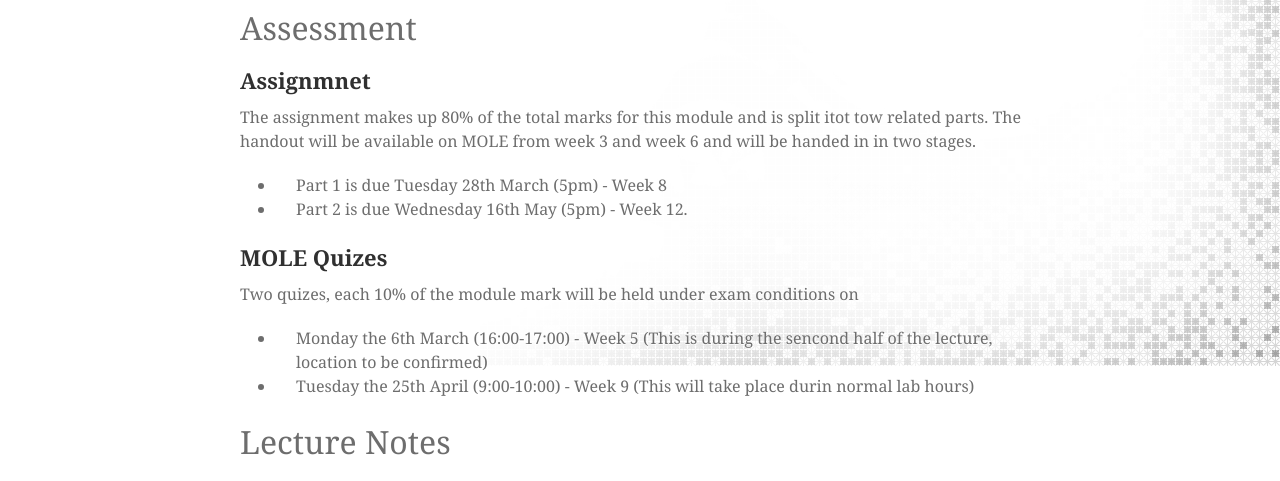
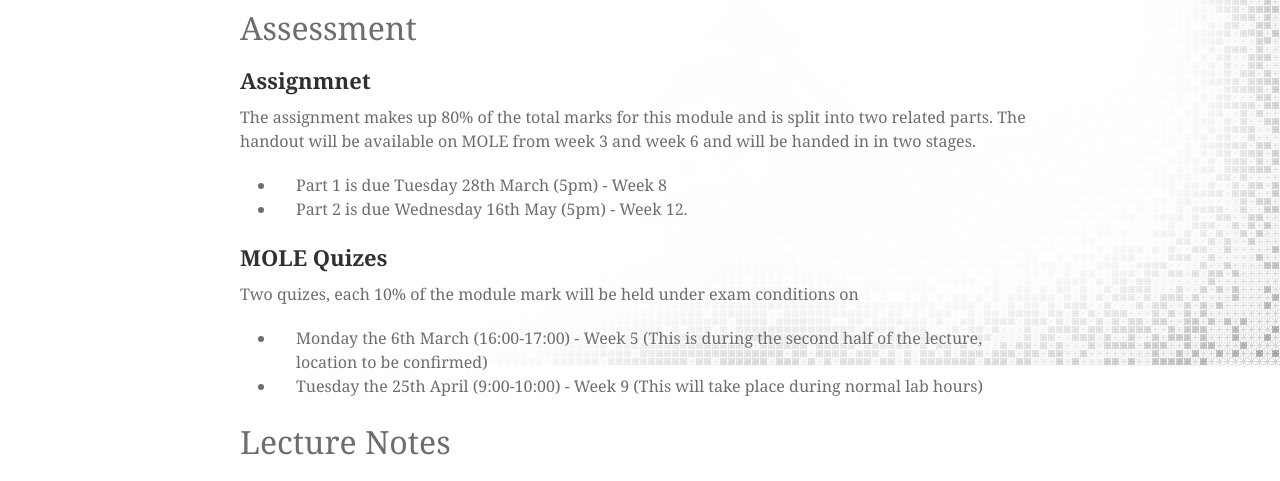
Before and after one commit to mondus/mondus.github.io, a Jekyll site: the page built from teaching/COM4521/index.md, in a window 1280 px wide and 900 px high, scrolled down 380 px. Shown: the part 154-635 px from the top of the window. Built offline with Jekyll 4.4.1, drawn with Linux system fonts in a browser that asks for light colours; nearby versions of some CDN libraries; some web fonts are replaced.

Commit message:
Update index.md

```diff
--- a/teaching/COM4521/index.md
+++ b/teaching/COM4521/index.md
@@ -14,7 +14,7 @@ The modules aims, objectives and assessment details are available on the [module
 
 ## Assignmnet
 
-The assignment makes up 80% of the total marks for this module and is split itot tow related parts. The handout will be available on MOLE from week 3 and week 6 and will be handed in in two stages.
+The assignment makes up 80% of the total marks for this module and is split into two related parts. The handout will be available on MOLE from week 3 and week 6 and will be handed in in two stages.
 
 * Part 1 is due Tuesday 28th March (5pm) - Week 8
 * Part 2 is due Wednesday 16th May (5pm) -  Week 12.
@@ -23,8 +23,8 @@ The assignment makes up 80% of the total marks for this module and is split itot
 
 Two quizes, each 10% of the module mark will be held under exam conditions on
 
-* Monday the 6th March (16:00-17:00) - Week 5 (This is during the sencond half of the lecture, location to be confirmed)
-* Tuesday the 25th April (9:00-10:00) - Week 9 (This will take place durin normal lab hours)
+* Monday the 6th March (16:00-17:00) - Week 5 (This is during the second half of the lecture, location to be confirmed)
+* Tuesday the 25th April (9:00-10:00) - Week 9 (This will take place during normal lab hours)
 
 
 # Lecture Notes
```
